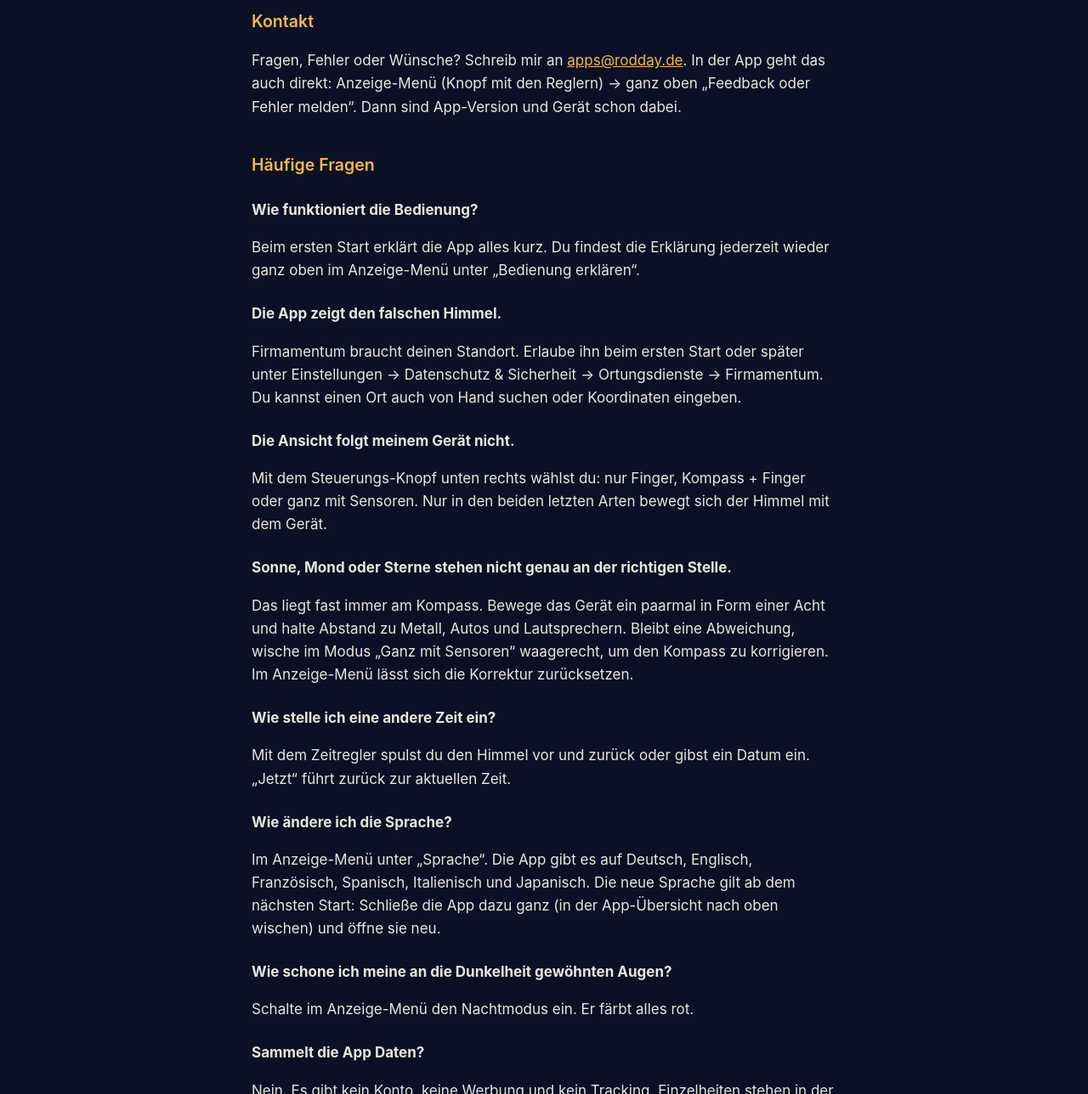
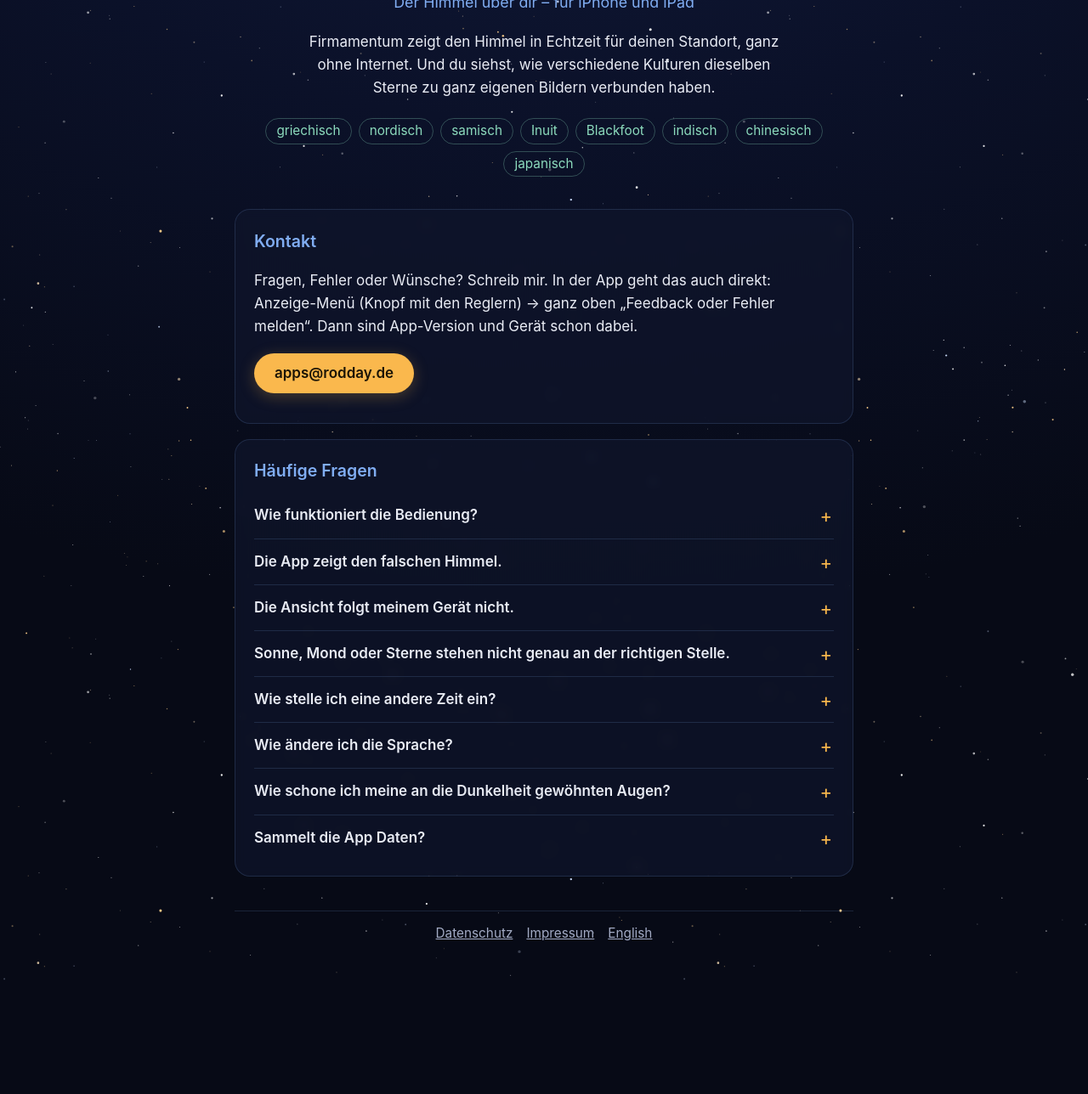
Before and after one commit to bjoernrodday/firmamentum-website, a plain HTML site: page index.html in a window 1280 px wide. Shown: the part 323-1611 px from the top of the page at 85% size. After the commit the page ends 1482 px from the top, so only its background shows below. Drawn offline with Linux system fonts and the light colour scheme.

Commit message:
Gestaltung wie die App: Nachthimmel, Gold, App-Symbol, aufklappbare Fragen

```diff
--- a/index.html
+++ b/index.html
@@ -5,46 +5,58 @@
 <meta name="viewport" content="width=device-width, initial-scale=1">
 <title>Firmamentum – Hilfe und Kontakt</title>
 <meta name="description" content="Hilfe, Kontakt und Datenschutz für die iPhone- und iPad-App Firmamentum: Sternbilder.">
+<meta name="theme-color" content="#070a16">
 <link rel="alternate" hreflang="en" href="https://firmamentum.rodday.de/en/">
+<link rel="icon" href="favicon.png">
+<link rel="apple-touch-icon" href="apple-touch-icon.png">
 <link rel="stylesheet" href="style.css">
 </head>
 <body>
 <main>
-<header class="kopf"><a class="marke" href="./">Firmamentum</a>
+<header class="kopf"><a class="marke" href="./"><img src="icon.png" alt="">Firmamentum</a>
 <nav><a href="datenschutz.html">Datenschutz</a><a href="impressum.html">Impressum</a><a href="en/" lang="en">English</a></nav></header>
 
+<section class="held">
+<img src="icon.png" alt="App-Symbol von Firmamentum">
 <h1>Firmamentum: Sternbilder</h1>
-<p class="stand">App für iPhone und iPad</p>
-<p>Firmamentum zeigt den Himmel in Echtzeit für deinen Standort, ganz ohne Internet. Du siehst, wie verschiedene Kulturen dieselben Sterne zu ganz eigenen Bildern verbunden haben – griechisch, nordisch, samisch, Inuit, Blackfoot, indisch, chinesisch und japanisch.</p>
+<p class="unter">Der Himmel über dir – für iPhone und iPad</p>
+<p class="text">Firmamentum zeigt den Himmel in Echtzeit für deinen Standort, ganz ohne Internet. Und du siehst, wie verschiedene Kulturen dieselben Sterne zu ganz eigenen Bildern verbunden haben.</p>
+<ul class="kulturen"><li>griechisch</li><li>nordisch</li><li>samisch</li><li>Inuit</li><li>Blackfoot</li><li>indisch</li><li>chinesisch</li><li>japanisch</li></ul>
+</section>
 
+<div class="flaeche">
 <h2>Kontakt</h2>
-<p>Fragen, Fehler oder Wünsche? Schreib mir an <a href="mailto:apps@rodday.de?subject=Firmamentum">apps@rodday.de</a>. In der App geht das auch direkt: Anzeige-Menü (Knopf mit den Reglern) → ganz oben „Feedback oder Fehler melden“. Dann sind App-Version und Gerät schon dabei.</p>
+<p>Fragen, Fehler oder Wünsche? Schreib mir. In der App geht das auch direkt: Anzeige-Menü (Knopf mit den Reglern) → ganz oben „Feedback oder Fehler melden“. Dann sind App-Version und Gerät schon dabei.</p>
+<p><a class="knopf" href="mailto:apps@rodday.de?subject=Firmamentum">apps@rodday.de</a></p>
+</div>
 
+<div class="flaeche">
 <h2>Häufige Fragen</h2>
 
-<h3>Wie funktioniert die Bedienung?</h3>
-<p>Beim ersten Start erklärt die App alles kurz. Du findest die Erklärung jederzeit wieder ganz oben im Anzeige-Menü unter „Bedienung erklären“.</p>
+<details><summary>Wie funktioniert die Bedienung?</summary>
+<p>Beim ersten Start erklärt die App alles kurz. Du findest die Erklärung jederzeit wieder ganz oben im Anzeige-Menü unter „Bedienung erklären“.</p></details>
 
-<h3>Die App zeigt den falschen Himmel.</h3>
-<p>Firmamentum braucht deinen Standort. Erlaube ihn beim ersten Start oder später unter Einstellungen → Datenschutz &amp; Sicherheit → Ortungsdienste → Firmamentum. Du kannst einen Ort auch von Hand suchen oder Koordinaten eingeben.</p>
+<details><summary>Die App zeigt den falschen Himmel.</summary>
+<p>Firmamentum braucht deinen Standort. Erlaube ihn beim ersten Start oder später unter Einstellungen → Datenschutz &amp; Sicherheit → Ortungsdienste → Firmamentum. Du kannst einen Ort auch von Hand suchen oder Koordinaten eingeben.</p></details>
 
-<h3>Die Ansicht folgt meinem Gerät nicht.</h3>
-<p>Mit dem Steuerungs-Knopf unten rechts wählst du: nur Finger, Kompass + Finger oder ganz mit Sensoren. Nur in den beiden letzten Arten bewegt sich der Himmel mit dem Gerät.</p>
+<details><summary>Die Ansicht folgt meinem Gerät nicht.</summary>
+<p>Mit dem Steuerungs-Knopf unten rechts wählst du: nur Finger, Kompass + Finger oder ganz mit Sensoren. Nur in den beiden letzten Arten bewegt sich der Himmel mit dem Gerät.</p></details>
 
-<h3>Sonne, Mond oder Sterne stehen nicht genau an der richtigen Stelle.</h3>
-<p>Das liegt fast immer am Kompass. Bewege das Gerät ein paarmal in Form einer Acht und halte Abstand zu Metall, Autos und Lautsprechern. Bleibt eine Abweichung, wische im Modus „Ganz mit Sensoren“ waagerecht, um den Kompass zu korrigieren. Im Anzeige-Menü lässt sich die Korrektur zurücksetzen.</p>
+<details><summary>Sonne, Mond oder Sterne stehen nicht genau an der richtigen Stelle.</summary>
+<p>Das liegt fast immer am Kompass. Bewege das Gerät ein paarmal in Form einer Acht und halte Abstand zu Metall, Autos und Lautsprechern. Bleibt eine Abweichung, wische im Modus „Ganz mit Sensoren“ waagerecht, um den Kompass zu korrigieren. Im Anzeige-Menü lässt sich die Korrektur zurücksetzen.</p></details>
 
-<h3>Wie stelle ich eine andere Zeit ein?</h3>
-<p>Mit dem Zeitregler spulst du den Himmel vor und zurück oder gibst ein Datum ein. „Jetzt“ führt zurück zur aktuellen Zeit.</p>
+<details><summary>Wie stelle ich eine andere Zeit ein?</summary>
+<p>Mit dem Zeitregler spulst du den Himmel vor und zurück oder gibst ein Datum ein. „Jetzt“ führt zurück zur aktuellen Zeit.</p></details>
 
-<h3>Wie ändere ich die Sprache?</h3>
-<p>Im Anzeige-Menü unter „Sprache“. Die App gibt es auf Deutsch, Englisch, Französisch, Spanisch, Italienisch und Japanisch. Die neue Sprache gilt ab dem nächsten Start: Schließe die App dazu ganz (in der App-Übersicht nach oben wischen) und öffne sie neu.</p>
+<details><summary>Wie ändere ich die Sprache?</summary>
+<p>Im Anzeige-Menü unter „Sprache“. Die App gibt es auf Deutsch, Englisch, Französisch, Spanisch, Italienisch und Japanisch. Die neue Sprache gilt ab dem nächsten Start: Schließe die App dazu ganz (in der App-Übersicht nach oben wischen) und öffne sie neu.</p></details>
 
-<h3>Wie schone ich meine an die Dunkelheit gewöhnten Augen?</h3>
-<p>Schalte im Anzeige-Menü den Nachtmodus ein. Er färbt alles rot.</p>
+<details><summary>Wie schone ich meine an die Dunkelheit gewöhnten Augen?</summary>
+<p>Schalte im Anzeige-Menü den Nachtmodus ein. Er färbt alles rot.</p></details>
 
-<h3>Sammelt die App Daten?</h3>
-<p>Nein. Es gibt kein Konto, keine Werbung und kein Tracking. Einzelheiten stehen in der <a href="datenschutz.html">Datenschutzerklärung</a>.</p>
+<details><summary>Sammelt die App Daten?</summary>
+<p>Nein. Es gibt kein Konto, keine Werbung und kein Tracking. Einzelheiten stehen in der <a href="datenschutz.html">Datenschutzerklärung</a>.</p></details>
+</div>
 
 <footer><a href="datenschutz.html">Datenschutz</a><a href="impressum.html">Impressum</a><a href="en/" lang="en">English</a></footer>
 </main>
--- a/style.css
+++ b/style.css
@@ -1,20 +1,75 @@
-:root { --bg: #0b1026; --text: #e8e6df; --muted: #a9a8b8; --gold: #f2b84b; --line: rgba(255,255,255,.12); }
+/* Farben wie in der App: Nachthimmel, Gold (Knöpfe, Hervorhebungen), Hellblau (Sternbildnamen), Grün (Nebel und Haufen). */
+:root {
+  --nacht: #070a16; --nacht2: #111a3a;
+  --text: #e9ecf5; --leise: #a3abc4;
+  --gold: #fab84d; --gold-dunkel: #1b1406;
+  --blau: #80adf2; --gruen: #8cdbbd;
+  --flaeche: rgba(16, 22, 44, .72); --rand: rgba(128, 173, 242, .16);
+}
 * { box-sizing: border-box; }
-body { margin: 0; background: var(--bg); color: var(--text);
-       font: 17px/1.6 -apple-system, BlinkMacSystemFont, "Helvetica Neue", Arial, sans-serif; }
-main { max-width: 720px; margin: 0 auto; padding: 32px 16px 48px; }
-header.kopf { display: flex; justify-content: space-between; align-items: baseline; gap: 12px; flex-wrap: wrap;
-              border-bottom: 1px solid var(--line); padding-bottom: 12px; margin-bottom: 8px; }
-header.kopf a.marke { color: var(--gold); font-weight: 600; text-decoration: none; letter-spacing: .02em; }
-header.kopf nav a { color: var(--muted); margin-left: 14px; text-decoration: none; }
-header.kopf nav a:hover { color: var(--gold); }
-h1 { color: var(--gold); font-weight: 600; font-size: 1.8em; margin: .8em 0 .2em; line-height: 1.25; }
-h2 { color: var(--gold); font-weight: 600; font-size: 1.15em; margin-top: 2em; }
+html { background: var(--nacht); }
+body {
+  margin: 0; color: var(--text);
+  font: 17px/1.6 -apple-system, BlinkMacSystemFont, "SF Pro Text", "Helvetica Neue", Arial, sans-serif;
+  background:
+    url("sterne.svg") repeat,
+    radial-gradient(ellipse 120% 70% at 50% 0%, var(--nacht2) 0%, #0b1129 45%, var(--nacht) 100%) fixed;
+  background-color: var(--nacht);
+  min-height: 100vh;
+  -webkit-font-smoothing: antialiased;
+}
+main { max-width: 760px; margin: 0 auto; padding: 20px 16px 48px; }
+
+/* Kopfzeile */
+header.kopf { display: flex; justify-content: space-between; align-items: center; gap: 12px; flex-wrap: wrap; padding: 4px 0 18px; }
+header.kopf a.marke { display: flex; align-items: center; gap: 10px; color: var(--gold); font-weight: 600; text-decoration: none; letter-spacing: .02em; }
+header.kopf a.marke img { width: 34px; height: 34px; border-radius: 8px; }
+header.kopf nav { display: flex; gap: 6px; flex-wrap: wrap; }
+header.kopf nav a { color: var(--leise); text-decoration: none; padding: 5px 12px; border-radius: 999px; font-size: .92em; }
+header.kopf nav a:hover { color: var(--text); background: rgba(255,255,255,.07); }
+
+/* Startbereich mit App-Symbol */
+.held { text-align: center; padding: 28px 0 12px; }
+.held img { width: 132px; height: 132px; border-radius: 29px; box-shadow: 0 10px 40px rgba(250,184,77,.18), 0 0 0 1px rgba(255,255,255,.08); }
+.held h1 { margin: 22px 0 4px; }
+.held .unter { color: var(--blau); margin: 0 0 18px; font-size: 1.05em; }
+.held p.text { max-width: 560px; margin: 0 auto 22px; }
+
+h1 { color: var(--gold); font-weight: 650; font-size: 2em; line-height: 1.2; letter-spacing: .01em; margin: .6em 0 .2em; }
+h2 { color: var(--blau); font-weight: 600; font-size: 1.15em; margin: 2em 0 .5em; }
 h3 { font-size: 1em; margin: 1.4em 0 .2em; }
-p, li { color: var(--text); }
-.stand, .leise { color: var(--muted); }
+a { color: var(--gold); }
+.stand, .leise { color: var(--leise); }
 .stand { margin-top: 0; }
-a { color: var(--gold); }
-.kurz { border-left: 3px solid var(--gold); padding: 4px 16px; background: rgba(255,255,255,.04); }
-footer { border-top: 1px solid var(--line); margin-top: 48px; padding-top: 12px; color: var(--muted); font-size: .9em; }
-footer a { color: var(--muted); margin-right: 14px; }
+
+/* Goldener Knopf wie „Jetzt“ in der App */
+.knopf { display: inline-block; background: var(--gold); color: var(--gold-dunkel); font-weight: 600; text-decoration: none;
+         padding: 10px 24px; border-radius: 999px; box-shadow: 0 4px 18px rgba(250,184,77,.25); }
+.knopf:hover { filter: brightness(1.06); }
+
+/* Dunkle, abgerundete Flächen wie die Panels der App */
+.flaeche { background: var(--flaeche); border: 1px solid var(--rand); border-radius: 18px; padding: 6px 22px 18px;
+           -webkit-backdrop-filter: blur(6px); backdrop-filter: blur(6px); margin-top: 18px; }
+.flaeche > h2:first-child, .flaeche > h1:first-child { margin-top: .8em; }
+.kurz { border-left: 3px solid var(--gold); padding: 4px 16px; background: rgba(250,184,77,.06); border-radius: 0 10px 10px 0; }
+
+/* Häufige Fragen zum Aufklappen */
+details { border-top: 1px solid var(--rand); }
+details:first-of-type { border-top: 0; }
+summary { cursor: pointer; list-style: none; padding: 13px 28px 13px 0; font-weight: 600; position: relative; }
+summary::-webkit-details-marker { display: none; }
+summary::after { content: "+"; position: absolute; right: 2px; top: 10px; color: var(--gold); font-size: 1.3em; font-weight: 400; }
+details[open] summary::after { content: "–"; }
+details p { margin: 0 0 14px; color: var(--text); }
+
+.kulturen { display: flex; flex-wrap: wrap; justify-content: center; gap: 8px; margin: 0 0 8px; padding: 0; list-style: none; }
+.kulturen li { color: var(--gruen); border: 1px solid rgba(140,219,189,.3); border-radius: 999px; padding: 2px 12px; font-size: .9em; }
+
+footer { margin-top: 40px; padding-top: 14px; border-top: 1px solid var(--rand); color: var(--leise); font-size: .9em; text-align: center; }
+footer a { color: var(--leise); margin: 0 8px; }
+
+@media (max-width: 480px) {
+  h1 { font-size: 1.7em; }
+  .held img { width: 108px; height: 108px; border-radius: 24px; }
+  .flaeche { padding: 4px 16px 14px; }
+}
```
Also changed, not shown: datenschutz.html (+7 -2 lines), en/index.html (+32 -20 lines), en/privacy.html (+6 -2 lines), impressum.html (+6 -2 lines), apple-touch-icon.png (added), favicon.png (added), icon.png (added), sterne.svg (added), 1 other file.
